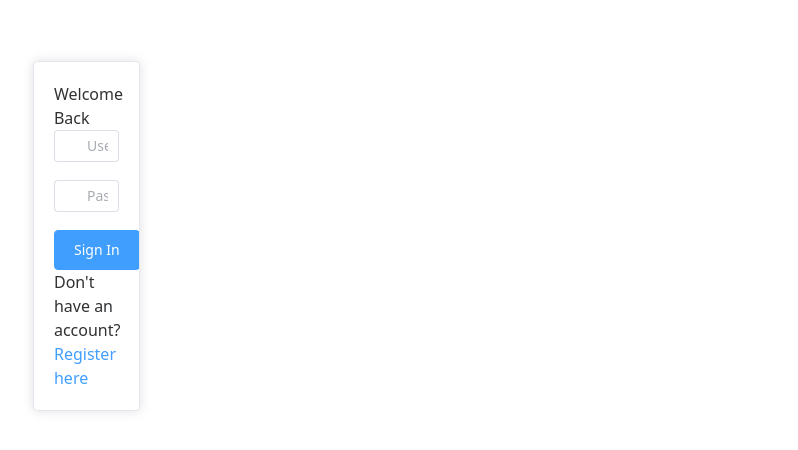
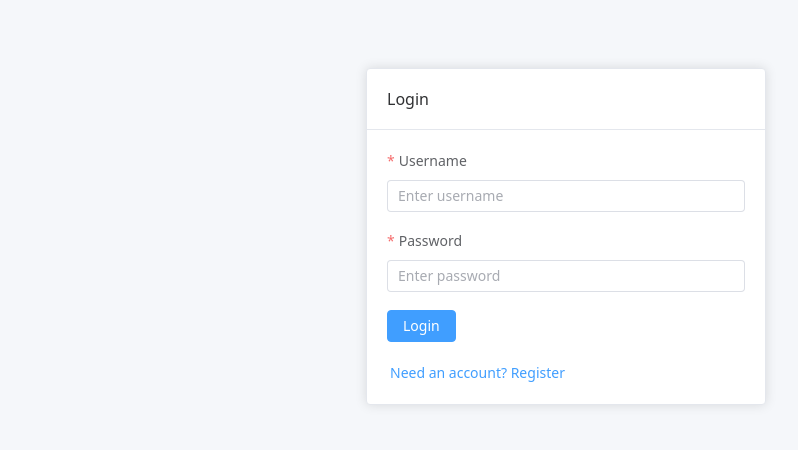
Before and after one commit to lovindy/Task-Management-Frontend, a Vue app: page /login in a window 1280 px wide. Shown: the part 164-614 px from the top of the page, without its empty margins (74-872 px from the left). Built offline with nearby package versions, Linux system fonts and the light colour scheme; the HTML template or start-up script is replaced by a standard one.

Commit message:
fix: solve the crediential error of login

```diff
--- a/package.json
+++ b/package.json
@@ -11,6 +11,7 @@
     "type-check": "vue-tsc --build"
   },
   "dependencies": {
+    "@element-plus/icons-vue": "^2.3.1",
     "axios": "^1.7.9",
     "element-plus": "^2.9.3",
     "pinia": "^2.3.0",
--- a/src/stores/auth.store.ts
+++ b/src/stores/auth.store.ts
@@ -6,23 +6,36 @@ import type { LoginCredentials } from "../interfaces/types";
 
 export const useAuthStore = defineStore("auth", () => {
   const isAuthenticated = ref(false);
-  const user = ref<{ username: string } | null>(null);
+  const user = ref<{
+    userId: string;
+    username: string;
+    isActive: boolean;
+    createdAt: string;
+  } | null>(null);
   const isLoading = ref(true);
+
+  // Initialize the store
+  function init() {
+    const token = localStorage.getItem("authToken");
+    if (token) {
+      isAuthenticated.value = true;
+      checkAuth(); // Verify the token and get user data
+    } else {
+      isLoading.value = false;
+    }
+  }
 
   // Register user
   async function register(credentials: LoginCredentials) {
     try {
       console.log("Registering user with credentials:", credentials);
-      const response = await api.post("/auth/register", credentials);
+      const response = await api.post("/user/register", credentials);
+      user.value = response.data;
       isAuthenticated.value = true;
-      user.value = response.data.user;
       console.log("Registration successful:", response.data);
       return response.data;
     } catch (error) {
-      console.error(
-        "Registration failed:",
-        (error as any).response?.data || error
-      );
+      console.error("Registration failed:", (error as any).response?.data || error);
       isAuthenticated.value = false;
       user.value = null;
       throw error;
@@ -38,10 +51,11 @@ export const useAuthStore = defineStore("auth", () => {
       // Store token in localStorage
       localStorage.setItem("authToken", response.data.token);
 
+      // Set user data and authentication state
+      user.value = response.data.user;
       isAuthenticated.value = true;
-      user.value = response.data.user;
+
       console.log("Login successful:", response.data);
-
       return response.data;
     } catch (error) {
       console.error("Login failed:", (error as any).response?.data || error);
@@ -52,53 +66,42 @@ export const useAuthStore = defineStore("auth", () => {
   }
 
   // Logout user
-  async function logout() {
-    try {
-      console.log("Logging out...");
-      await api.post("/user/logout");
-      console.log("Logout successful.");
-    } catch (error) {
-      console.error("Logout failed:", (error as any).response?.data || error);
-    } finally {
-      isAuthenticated.value = false;
-      user.value = null;
-    }
+  function logout() {
+    localStorage.removeItem("authToken");
+    isAuthenticated.value = false;
+    user.value = null;
   }
 
   // Check authentication status
   async function checkAuth() {
-    if (!isLoading.value) return;
-
     isLoading.value = true;
 
     try {
       const token = localStorage.getItem("authToken");
 
       if (!token) {
-        throw new Error("No token found.");
+        throw new Error("No token found");
       }
 
-      const response = await api.get("/user/me", {
-        headers: {
-          Authorization: `Bearer ${token}`,
-        },
-      });
+      const response = await api.get("/user/me");
 
-      if (response.status === 200 && response.data.isAuthenticated) {
-        console.log("Authenticated user:", response.data.username);
-        isAuthenticated.value = true;
-        user.value = { username: response.data.username }; // Update user data
-      } else {
-        throw new Error("Authentication check failed.");
-      }
+      // Update user data from the response
+      user.value = response.data;
+      isAuthenticated.value = true;
+
+      console.log("Authentication check successful:", response.data);
     } catch (error) {
-      console.error("Failed to authenticate:", (error as any).message);
+      console.error("Authentication check failed:", error);
+      localStorage.removeItem("authToken"); // Clear invalid token
       isAuthenticated.value = false;
       user.value = null;
     } finally {
       isLoading.value = false;
     }
   }
+
+  // Initialize the store when it's created
+  init();
 
   return {
     isLoading,
--- a/src/views/LoginView.vue
+++ b/src/views/LoginView.vue
@@ -1,113 +1,121 @@
+<!-- LoginView.vue -->
 <template>
-  <el-container class="centered-container">
-    <el-row justify="center" align="middle" class="full-height">
-      <el-col :span="8">
-        <el-card class="elevation-12">
-          <div slot="header" class="text-center">
-            <h2>Welcome Back</h2>
-          </div>
-
-          <div v-if="error" class="mb-4">
-            <el-alert type="error" show-icon :closable="false">
-              {{ error }}
-            </el-alert>
-          </div>
+  <div class="login-container">
+    <el-card class="login-card">
+      <template #header>
+        <h2>{{ isRegisterMode ? 'Register' : 'Login' }}</h2>
+      </template>
 
       <el-form
-            :model="credentials"
-            @submit.native.prevent="handleSubmit"
-            label-width="0"
+        :model="formData"
+        :rules="rules"
+        ref="formRef"
+        label-position="top"
       >
-            <el-form-item prop="username">
+        <el-form-item label="Username" prop="username">
           <el-input
-                v-model="credentials.username"
-                prefix-icon="el-icon-user"
-                placeholder="Username"
-                :disabled="loading"
+            v-model="formData.username"
+            placeholder="Enter username"
           />
         </el-form-item>
 
-            <el-form-item prop="password">
+        <el-form-item label="Password" prop="password">
           <el-input
-                v-model="credentials.password"
-                prefix-icon="el-icon-lock"
-                placeholder="Password"
+            v-model="formData.password"
             type="password"
+            placeholder="Enter password"
             show-password
-                :disabled="loading"
           />
         </el-form-item>
 
+        <el-form-item>
           <el-button
             type="primary"
-              size="large"
-              class="mt-4"
             :loading="loading"
-              block
             @click="handleSubmit"
+            class="w-full"
           >
-              Sign In
+            {{ isRegisterMode ? 'Register' : 'Login' }}
           </el-button>
+        </el-form-item>
       </el-form>
 
-          <el-row justify="center" class="mt-4">
-            <el-col class="text-center">
-              Don't have an account?
-              <router-link to="/register" class="text-primary"
-                >Register here</router-link
+      <div class="text-center mt-4">
+        <el-button
+          link
+          type="primary"
+          @click="isRegisterMode = !isRegisterMode"
         >
-            </el-col>
-          </el-row>
+          {{ isRegisterMode ? 'Already have an account? Login' : 'Need an account? Register' }}
+        </el-button>
+      </div>
     </el-card>
-      </el-col>
-    </el-row>
-  </el-container>
+  </div>
 </template>
 
 <script setup lang="ts">
-import { ref, reactive } from "vue";
-import { useRouter } from "vue-router";
-import { useAuthStore } from "../stores/auth.store";
+import { ref, reactive } from 'vue'
+import { useAuthStore } from '@/stores/auth.store'
+import { ElMessage } from 'element-plus'
+import { useRouter } from 'vue-router'
 
-const router = useRouter();
-const authStore = useAuthStore();
-const loading = ref(false);
-const error = ref("");
+const router = useRouter()
+const authStore = useAuthStore()
+const formRef = ref()
+const loading = ref(false)
+const isRegisterMode = ref(false)
 
-const credentials = reactive({
-  username: "",
-  password: "",
-});
+const formData = reactive({
+  username: '',
+  password: ''
+})
+
+const rules = {
+  username: [
+    { required: true, message: 'Please input username', trigger: 'blur' },
+    { min: 3, message: 'Username must be at least 3 characters', trigger: 'blur' }
+  ],
+  password: [
+    { required: true, message: 'Please input password', trigger: 'blur' },
+    { min: 6, message: 'Password must be at least 6 characters', trigger: 'blur' }
+  ]
+}
 
 const handleSubmit = async () => {
-  loading.value = true;
-  error.value = "";
+  if (!formRef.value) return
 
   try {
-    await authStore.login(credentials);
-    router.push("/");
-  } catch (err: any) {
-    error.value =
-      err.response?.data?.message || "Login failed. Please try again.";
-    console.error("Login failed:", err);
+    await formRef.value.validate()
+    loading.value = true
+
+    if (isRegisterMode.value) {
+      await authStore.register(formData)
+      ElMessage.success('Registration successful')
+    } else {
+      await authStore.login(formData)
+      ElMessage.success('Login successful')
+    }
+
+    router.push('/')
+  } catch (error: any) {
+    ElMessage.error(error.response?.data || 'An error occurred')
   } finally {
-    loading.value = false;
+    loading.value = false
   }
-};
+}
 </script>
 
 <style scoped>
-.centered-container {
-  height: 100vh;
+.login-container {
+  display: flex;
+  justify-content: center;
+  align-items: center;
+  min-height: 100vh;
+  background-color: #f5f7fa;
 }
-.full-height {
-  height: 100%;
-}
-.text-primary {
-  color: #409eff;
-  text-decoration: none;
-}
-.text-primary:hover {
-  text-decoration: underline;
+
+.login-card {
+  width: 100%;
+  max-width: 400px;
 }
 </style>
```
Also changed, not shown: 1 other file (tests, documents, lock files or other folders). Lines whose indentation alone changed are shown as unchanged.
